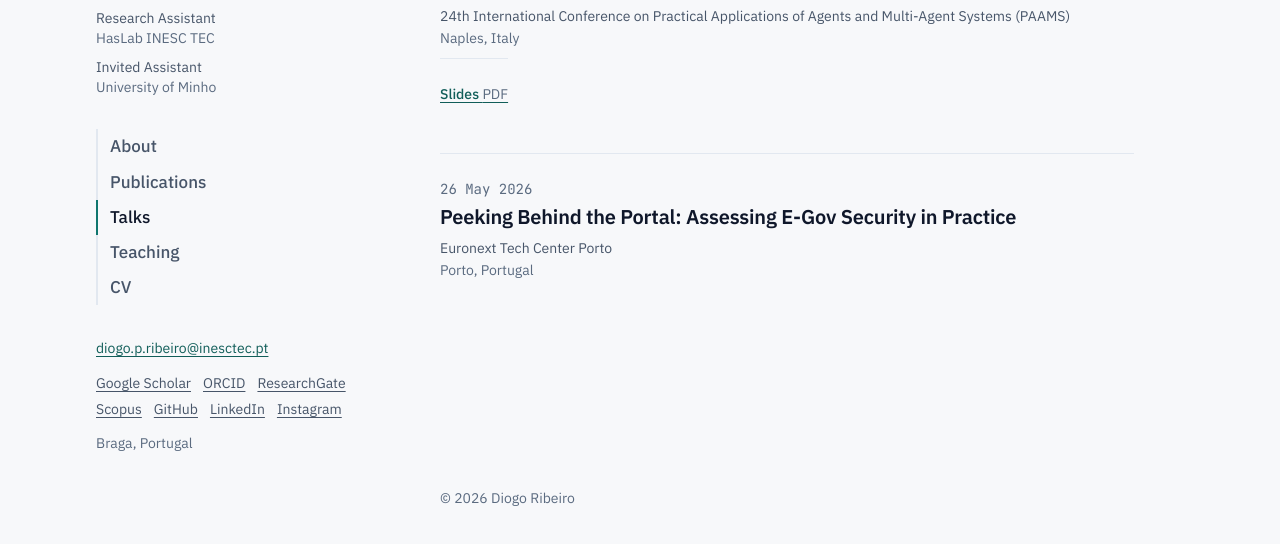
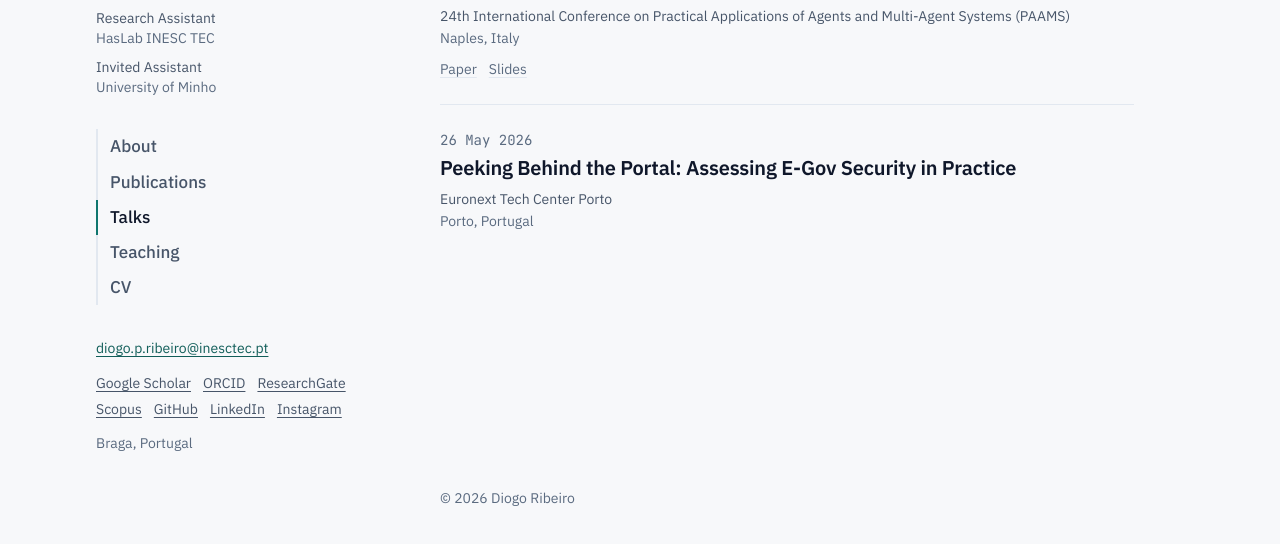
Before and after one commit to ribeiropdiogo/ribeiropdiogo.github.io, an Astro site: page /talks in a window 1280 px wide. Shown: the part 252-796 px from the top of the page. Built offline with nearby package versions, Linux system fonts and the light colour scheme; Astro itself is replaced by a stand-in of ours.

Commit message:
feat: show discreet Paper and Slides links on the talks list

```diff
--- a/src/pages/talks/index.astro
+++ b/src/pages/talks/index.astro
@@ -1,8 +1,10 @@
 ---
 import Base from '../../layouts/Base.astro';
-import { formatDay, getTalks, isoDate } from '../../lib/entries';
+import { formatDay, getPublications, getTalks, isoDate } from '../../lib/entries';
 
 const talks = await getTalks();
+const pubs = await getPublications();
+const paperFor = (title: string) => pubs.find((p) => p.data.title === title);
 ---
 <Base title="Talks" description="Talks and presentations by Diogo Ribeiro.">
   <h1>Talks and presentations</h1>
@@ -13,8 +15,11 @@ const talks = await getTalks();
         <time datetime={isoDate(t.data.date)}>{formatDay(t.data.date)}</time>
         <h2><a href={t.data.permalink + '/'}>{t.data.title}</a></h2>
         <p class="where">{t.data.venue}{t.data.location && <span class="loc">{t.data.location}</span>}</p>
-        {t.data.slidesurl && (
-          <ul class="talk-links"><li><a href={t.data.slidesurl}>Slides <span class="filetype">PDF</span></a></li></ul>
+        {(paperFor(t.data.title) || t.data.slidesurl) && (
+          <ul class="talk-links" aria-label="Links">
+            {paperFor(t.data.title) && <li><a href={paperFor(t.data.title)!.data.permalink + '/'}>Paper</a></li>}
+            {t.data.slidesurl && <li><a href={t.data.slidesurl}>Slides</a></li>}
+          </ul>
         )}
       </li>
     ))}
@@ -25,7 +30,7 @@ const talks = await getTalks();
   h1 { margin-bottom: var(--space-6); }
 
   .talks { list-style: none; padding: 0; margin: 0; }
-  .talks li { padding: var(--space-5) 0; border-top: 1px solid var(--rule); }
+  .talks > li { padding: var(--space-5) 0; border-top: 1px solid var(--rule); }
 
   time { display: block; color: var(--faint); font-size: var(--step--1); margin-bottom: var(--space-1); }
 
@@ -36,6 +41,8 @@ const talks = await getTalks();
   .where { margin: 0; color: var(--muted); font-size: var(--step--1); }
   .loc { display: block; color: var(--faint); }
 
-  .talk-links { display: flex; gap: var(--space-4); list-style: none; padding: 0; margin: var(--space-2) 0 0; font-size: var(--step--1); font-weight: 500; }
-  .filetype { color: var(--faint); font-weight: 400; }
+  /* Secondary links: quiet until hovered so the title stays the focus. */
+  .talk-links { display: flex; gap: var(--space-3); list-style: none; padding: 0; margin: var(--space-2) 0 0; font-size: var(--step--1); }
+  .talk-links a { color: var(--faint); text-decoration-color: var(--rule); }
+  .talk-links a:hover { color: var(--accent-ink); text-decoration-color: var(--accent); }
 </style>
```
